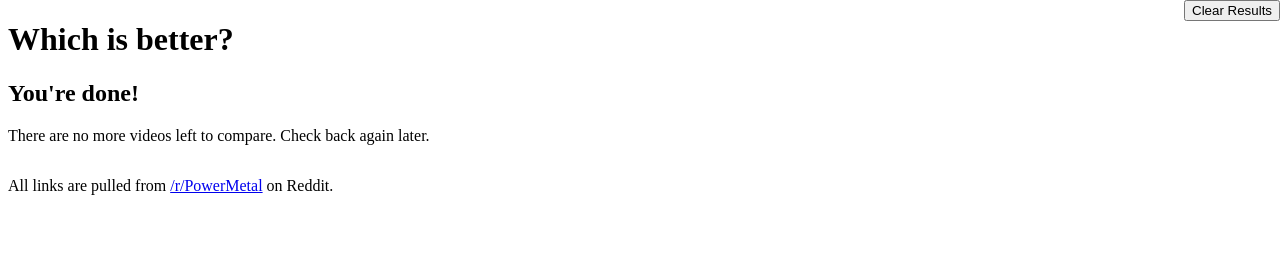
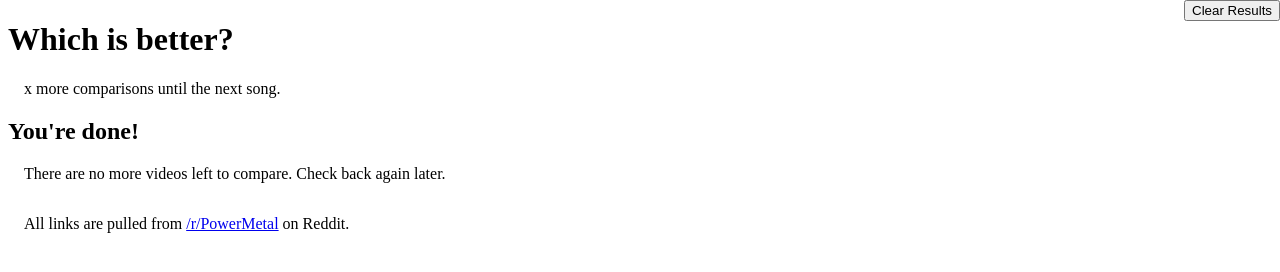
Before and after one commit to rcfox/Power-Metal-Ranker, a plain HTML site: page index.html in a window 1280 px wide. Drawn offline with Linux system fonts and the light colour scheme.

Commit message:
Add a counter to let the user know when the song will switch.

```diff
--- a/index.html
+++ b/index.html
@@ -11,6 +11,8 @@
 	<h1>Which is better?</h1>
 
 	<div id="results"></div>
+
+	<p><span id="comparison_counter">x</span> more comparisons until the next song.</p>
 
 	<div class="video_option">
 	  <div id="player1" class="youtube"></div>
--- a/ranker.js
+++ b/ranker.js
@@ -81,8 +81,10 @@ var init_questions = function(value) {
 };
 
 var ask_question = function() {
+	var comparisons_left = Math.floor(Math.log(top_index - bot_index + 1) / Math.log(2));
     var test_val = results[mid_index];
     var question = document.getElementById('question');
+	document.getElementById('comparison_counter').innerHTML = comparisons_left + 1;
     document.getElementById('choose_a').value = localStorage[title_key(current_value)];
     document.getElementById('choose_b').value = localStorage[title_key(test_val)];
     play_video('player1', current_value);
--- a/style.css
+++ b/style.css
@@ -37,3 +37,7 @@ p.info {
 	padding-top: 1em;
 	clear: both;
 }
+
+p {
+	margin-left: 1em;
+}
```
